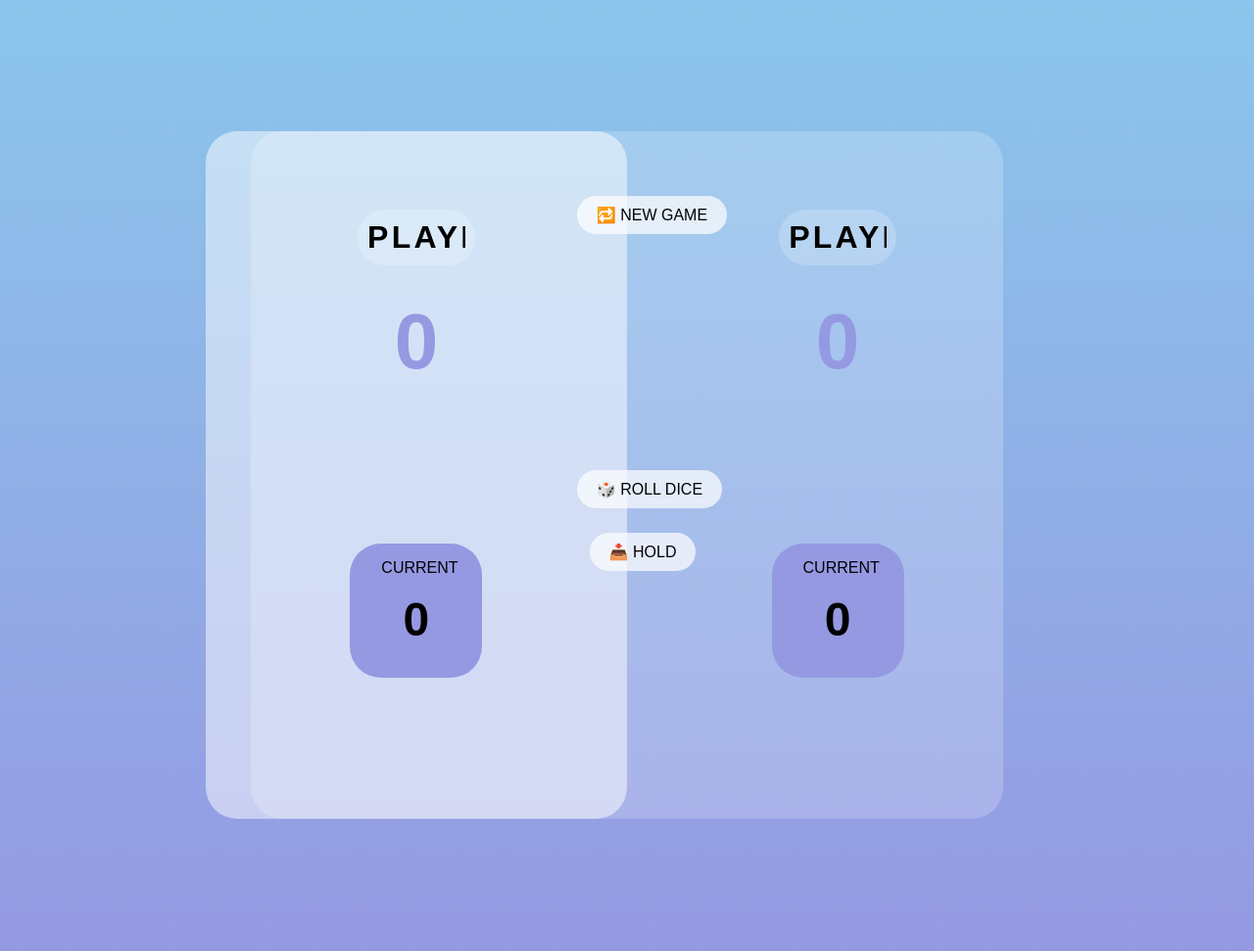
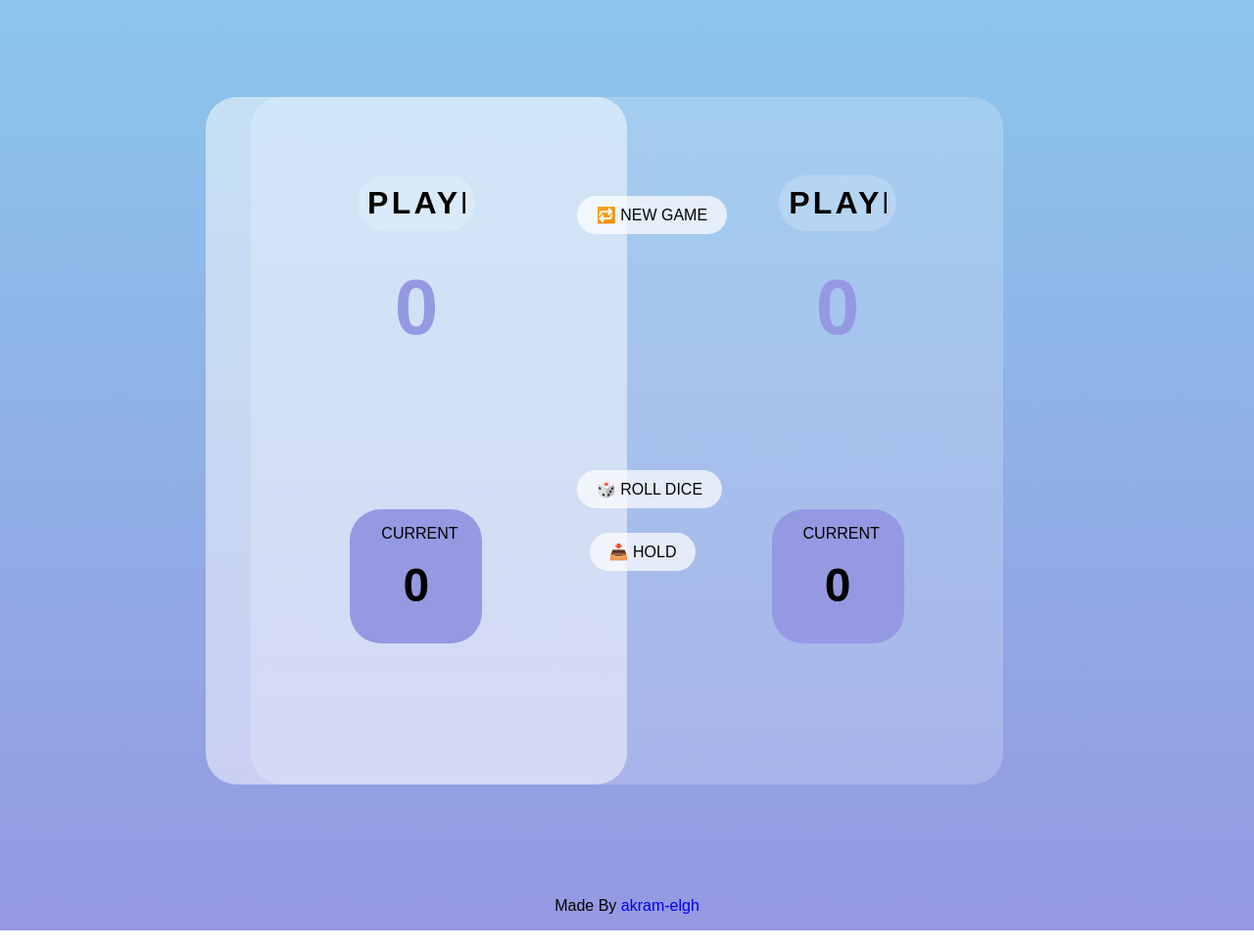
Before and after one commit to akram-elgh/PigGame, a plain HTML site: page index.html in a window 1280 px wide. Shown: the whole page at 98% size. After the commit the page ends 950 px from the top, so only its background shows below. Drawn offline with Linux system fonts and the light colour scheme.

Commit message:
Adding footer

```diff
--- a/index.html
+++ b/index.html
@@ -42,6 +42,9 @@
       </div>
     </div>
     <div class="dice"></div>
+    <footer>
+      <p>Made By <a href="https://github.com/akram-elgh">akram-elgh</a></p>
+    </footer>
   </div>
   <script src="index.js"></script>
 </body>
--- a/style.css
+++ b/style.css
@@ -11,7 +11,7 @@ body {
 .main {
   text-align: center;
   width: 60%;
-  margin: 8.4rem auto;
+  margin: 6.2rem auto;
   background-color: rgba(255, 255, 255, 0.2);
   border-radius: 2rem;
   /* height: 550px; */
@@ -122,3 +122,11 @@ div.player > .total-score {
 .winner {
   background-color: rgba(144, 255, 154, 0.733);
 }
+
+footer {
+  padding: 1rem;
+}
+
+footer > p > a {
+  text-decoration: none;
+}
```
